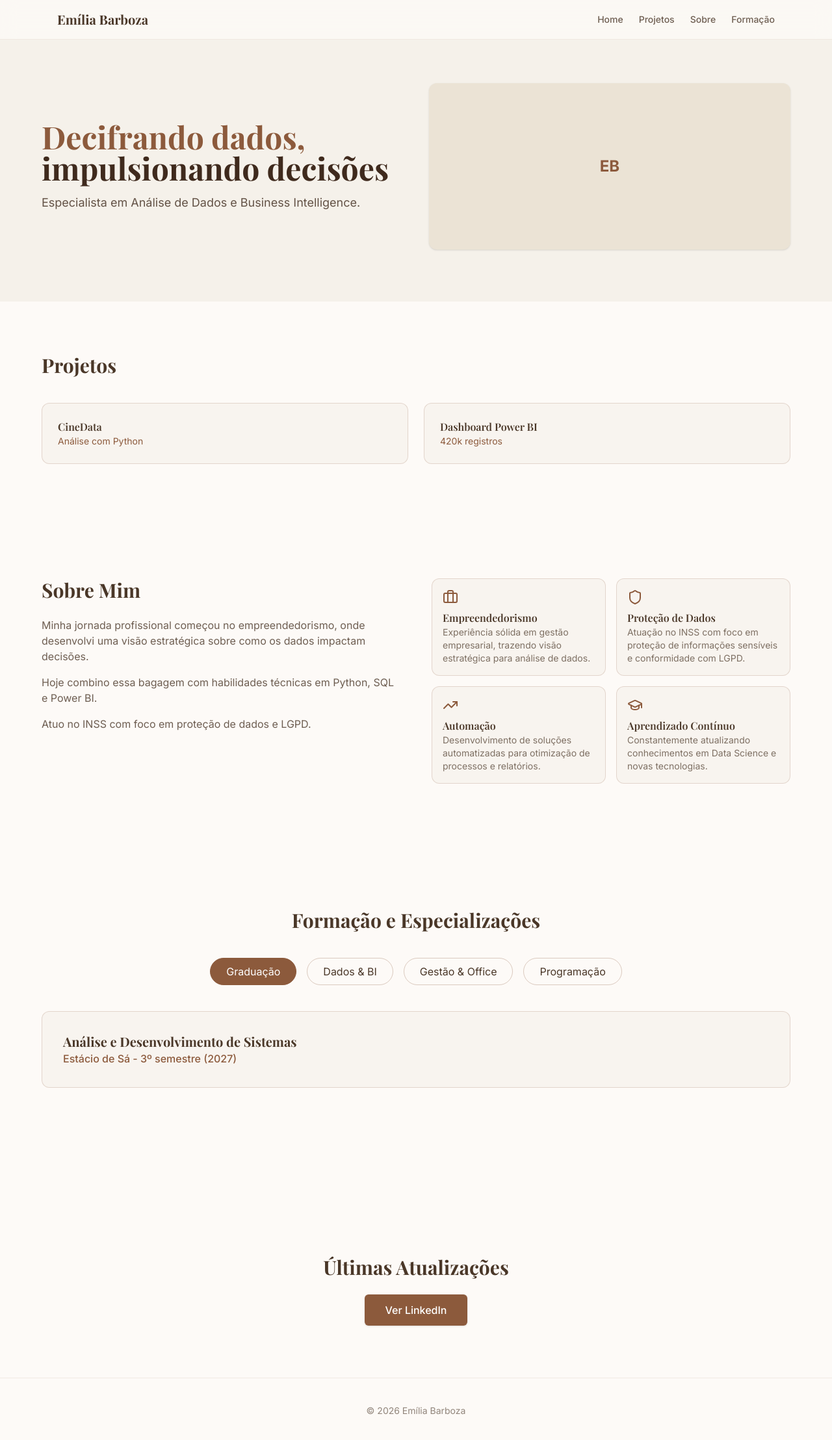
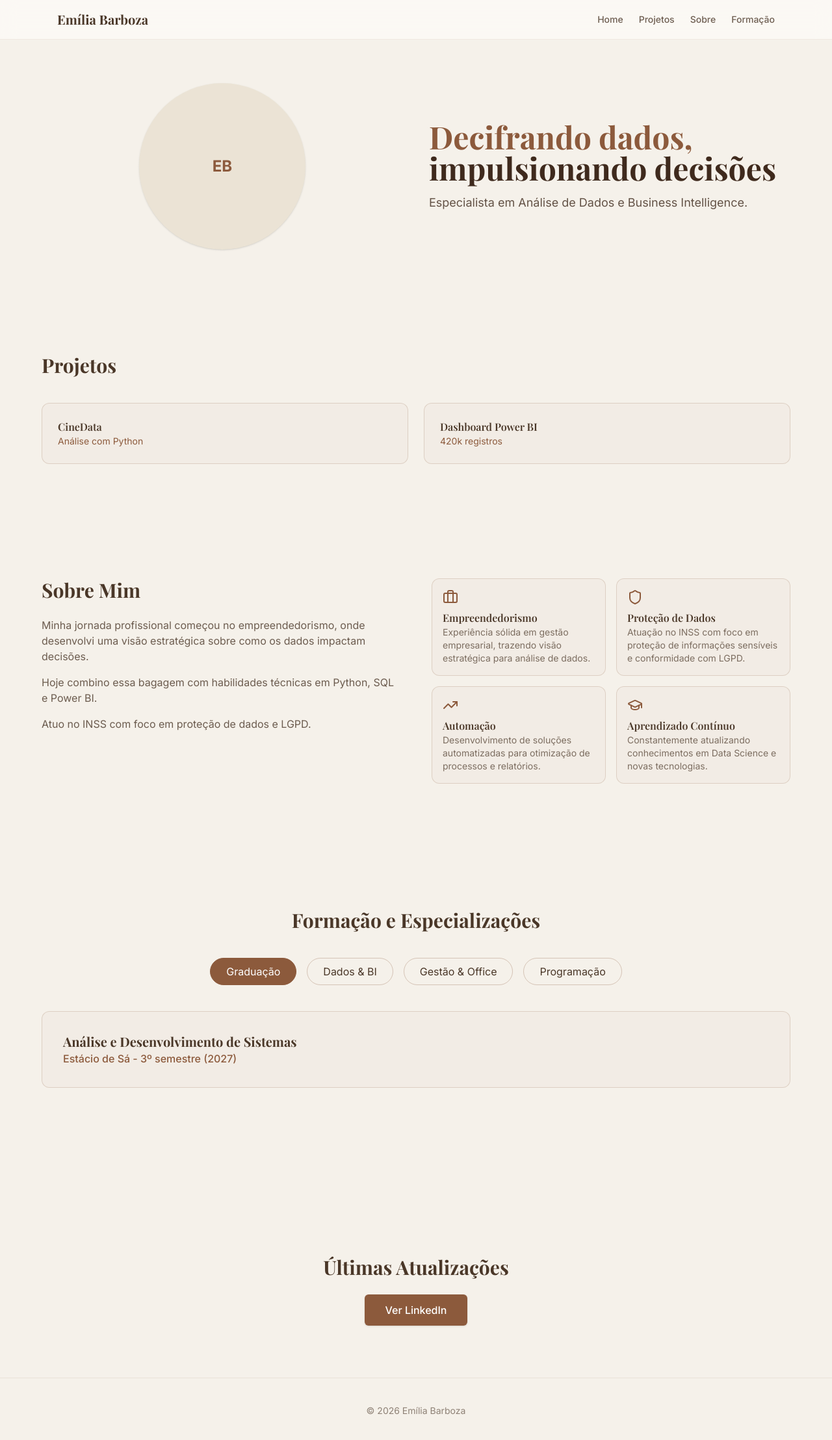
Before and after one commit to Emiliabz/emilia-portfolio, a Next.js app: page / in a window 1280 px wide. Shown: the top 2216 px of the page at 65% size. Built offline with nearby package versions, Linux system fonts and the light colour scheme; a web font is replaced by a local one.

Commit message:
style: altera bg-background

```diff
--- a/app/layout.tsx
+++ b/app/layout.tsx
@@ -14,7 +14,8 @@ const inter = Inter({
 
 export const metadata: Metadata = {
   title: "Emília Barboza | Data Analyst & Data Scientist",
-  description: "Portfolio de Emília Barboza, especialista em Análise de Dados, Business Intelligence e proteção de dados.",
+  description:
+    "Portfolio de Emília Barboza, especialista em Análise de Dados, Business Intelligence e proteção de dados.",
 };
 
 export default function RootLayout({
@@ -27,7 +28,11 @@ export default function RootLayout({
       lang="pt-BR"
       className={`${playfair.variable} ${inter.variable} h-full antialiased scroll-smooth`}
     >
-      <body className="min-h-full flex flex-col font-sans bg-background text-foreground">
+      <body
+        className="min-h-full flex flex-col font-sans bg-background text-foreground"
+        suppressHydrationWarning
+      >
+        {" "}
         {children}
       </body>
     </html>
--- a/components/about-section.tsx
+++ b/components/about-section.tsx
@@ -31,7 +31,7 @@ const highlights = [
 
 export function AboutSection() {
   return (
-    <section id="sobre" className="py-24 px-6 bg-[#fdfaf7]">
+    <section id="sobre" className="py-24 px-6 bg-background">
       <div className="max-w-6xl mx-auto grid md:grid-cols-2 gap-12">
         <div>
           <h2 className="text-3xl font-serif font-bold mb-6 text-[#4a3728]">
--- a/components/education-section.tsx
+++ b/components/education-section.tsx
@@ -8,7 +8,7 @@ export function EducationSection() {
   const [tab, setTab] = useState<Tab>("graduacao");
 
   return (
-    <section id="formacao" className="py-24 px-6 bg-[#fdfaf7]">
+    <section id="formacao" className="py-24 px-6 bg-background">
       <div className="max-w-6xl mx-auto">
         <h2 className="text-3xl font-serif font-bold mb-10 text-center text-[#4a3728]">
           Formação e Especializações
--- a/components/footer.tsx
+++ b/components/footer.tsx
@@ -2,7 +2,7 @@
 
 export function Footer() {
   return (
-    <footer className="py-10 text-center border-t border-[#8c5a3c]/10 bg-[#fdfaf7]">
+    <footer className="py-10 text-center border-t border-[#8c5a3c]/10 bg-background">
       <p className="text-sm text-[#4a3728]/60">
         © 2026 Emília Barboza
       </p>
--- a/components/hero-section.tsx
+++ b/components/hero-section.tsx
@@ -4,6 +4,11 @@ export function HeroSection() {
   return (
     <section id="home" className="pt-32 pb-20 px-6 bg-background">
       <div className="max-w-6xl mx-auto grid md:grid-cols-2 gap-10 items-center">
+        <div className="w-64 h-64 bg-muted border border-secondary/30 rounded-full flex flex-col items-center justify-center text-primary font-bold text-2xl shadow-sm mx-auto overflow-hidden">
+
+          EB
+        </div>
+
         <div>
           <h1 className="text-4xl md:text-5xl font-serif font-bold text-primary">
             Decifrando dados,
@@ -15,10 +20,6 @@ export function HeroSection() {
             Especialista em Análise de Dados e Business Intelligence.
           </p>
         </div>
-
-        <div className="w-full h-64 bg-muted border border-secondary/30 rounded-xl flex items-center justify-center text-primary font-bold text-2xl shadow-sm">
-          EB
-        </div>
       </div>
     </section>
   );
--- a/components/linkedin-feed-section.tsx
+++ b/components/linkedin-feed-section.tsx
@@ -2,7 +2,7 @@
 
 export function LinkedinFeedSection() {
   return (
-    <section className="py-20 px-6 bg-[#fdfaf7]">
+    <section className="py-20 px-6 bg-background">
       <div className="max-w-4xl mx-auto text-center">
         <h2 className="text-3xl font-serif font-bold mb-6 text-[#4a3728]">
           Últimas Atualizações
--- a/components/projects-section.tsx
+++ b/components/projects-section.tsx
@@ -2,7 +2,7 @@
 
 export function ProjectsSection() {
   return (
-    <section id="projetos" className="py-20 px-6 bg-[#fdfaf7]">
+    <section id="projetos" className="py-20 px-6 bg-background">
       <div className="max-w-6xl mx-auto">
         <h2 className="text-3xl font-serif font-bold mb-10 text-[#4a3728]">
           Projetos
```
